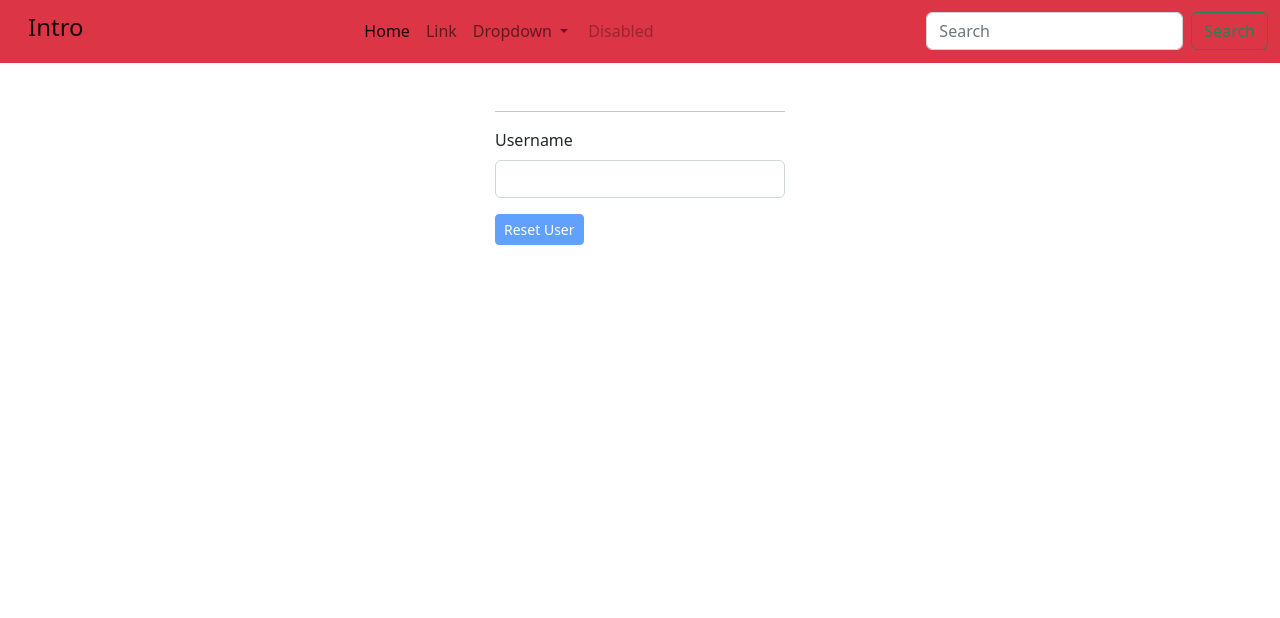
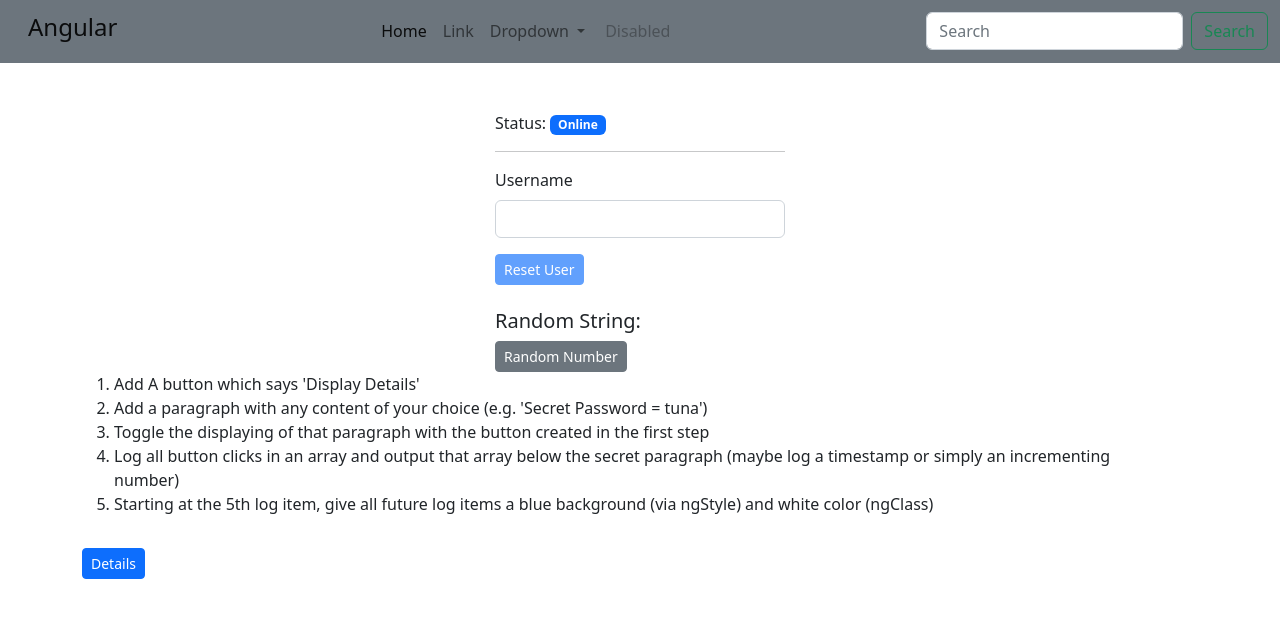
Before and after one commit to seyhavorn/angular-introduction, an Angular app: page / in a window 1280 px wide. Shown: the top 618 px of the page. Built offline with nearby package versions, Linux system fonts and the light colour scheme.

Commit message:
Update Menu

```diff
--- /dev/null
+++ b/src/app/Example/directive/directive.component.html
@@ -0,0 +1,27 @@
+<div class="container">
+  <div class="row">
+    <div class="col-xs-12">
+      <ol>
+        <li>Add A button which says 'Display Details'</li>
+        <li>Add a paragraph with any content of your choice (e.g. 'Secret Password = tuna')</li>
+        <li>Toggle the displaying of that paragraph with the button created in the first step</li>
+        <li>Log all button clicks in an array and output that array below the secret paragraph (maybe log a timestamp or
+          simply an incrementing number)
+        </li>
+        <li>Starting at the 5th log item, give all future log items a blue background (via ngStyle) and white color
+          (ngClass)
+        </li>
+
+      </ol>
+    </div>
+
+    <div class="col-xs-12">
+      <button class="btn btn-sm btn-primary mt-3" (click)="toggleDetail();">Details</button>
+      <div *ngIf="showSecret">Secret password == 'sdfsfsdfsdfsd'</div>
+      <div *ngFor="let logItem of logs; let i = index;">
+        index : ({{ i }})
+        <span class="my-3" [ngClass]="{'text-bg-danger px-1' : logItem > 5 }">{{ logItem }}</span>
+      </div>
+    </div>
+  </div>
+</div>
--- /dev/null
+++ b/src/app/Example/directive/directive.component.ts
@@ -0,0 +1,22 @@
+import {Component, OnInit} from '@angular/core';
+
+@Component({
+  selector: 'intro-directive',
+  templateUrl: './directive.component.html',
+  styleUrls: ['./directive.component.css']
+})
+export class DirectiveComponent implements OnInit {
+
+  showSecret: boolean = false;
+  logs: any[] = [];
+
+  ngOnInit() {
+    console.log('here directive component.');
+  }
+
+  toggleDetail() {
+    this.showSecret = !this.showSecret;
+    // this.logs.push(this.logs.length);
+    this.logs.push(new Date());
+  }
+}
--- a/src/app/app.component.html
+++ b/src/app/app.component.html
@@ -1,46 +1,3 @@
-<div class="container-fluid p-0 m-0">
-    <nav class="navbar navbar-expand-sm navbar-light text-white bg-danger">
-        <div class="container-fluid">
-            <a class="navbar-brand" href="#">
-                <h4>Intro</h4>
-            </a>
-            <button class="navbar-toggler" type="button" data-bs-toggle="collapse"
-                    data-bs-target="#navbarSupportedContent" aria-controls="navbarSupportedContent"
-                    aria-expanded="false" aria-label="Toggle navigation">
-                <span class="navbar-toggler-icon"></span>
-            </button>
-            <div class="collapse navbar-collapse" id="navbarSupportedContent">
-                <ul class="navbar-nav me-auto mb-2 mb-lg-0">
-                    <li class="nav-item">
-                        <a class="nav-link active" aria-current="page" href="#">Home</a>
-                    </li>
-                    <li class="nav-item">
-                        <a class="nav-link" href="#">Link</a>
-                    </li>
-                    <li class="nav-item dropdown">
-                        <a class="nav-link dropdown-toggle" href="#" id="navbarDropdown" role="button"
-                           data-bs-toggle="dropdown" aria-expanded="false">
-                            Dropdown
-                        </a>
-                        <ul class="dropdown-menu" aria-labelledby="navbarDropdown">
-                            <li><a class="dropdown-item" href="#">Action</a></li>
-                            <li><a class="dropdown-item" href="#">Another action</a></li>
-                            <li>
-                                <hr class="dropdown-divider">
-                            </li>
-                            <li><a class="dropdown-item" href="#">Something else here</a></li>
-                        </ul>
-                    </li>
-                    <li class="nav-item">
-                        <a class="nav-link disabled" href="#" tabindex="-1" aria-disabled="true">Disabled</a>
-                    </li>
-                </ul>
-                <form class="d-flex">
-                    <input class="form-control me-2" type="search" placeholder="Search" aria-label="Search">
-                    <button class="btn btn-outline-success" type="submit">Search</button>
-                </form>
-            </div>
-        </div>
-    </nav>
-    <intro-data-binding></intro-data-binding>
-</div>
+<intro-menu></intro-menu>
+<intro-data-binding></intro-data-binding>
+<intro-directive></intro-directive>
--- a/src/app/app.module.ts
+++ b/src/app/app.module.ts
@@ -7,13 +7,17 @@ import {HttpClientModule} from "@angular/common/http";
 import { MenuComponent } from './menu/menu.component';
 import { DataBindingComponent } from './data-binding/data-binding.component';
 import {FormsModule, ReactiveFormsModule} from "@angular/forms";
+import { ServerComponent } from './server/server.component';
+import { DirectiveComponent } from './Example/directive/directive.component';
 
 @NgModule({
   declarations: [
     AppComponent,
     FormComponent,
     MenuComponent,
-    DataBindingComponent
+    DataBindingComponent,
+    ServerComponent,
+    DirectiveComponent
   ],
   imports: [
     BrowserModule,
--- a/src/app/data-binding/data-binding.component.html
+++ b/src/app/data-binding/data-binding.component.html
@@ -1,5 +1,10 @@
 <div class="container-fluid mt-5">
   <div class="container w-25">
+    <div class="row">
+      <div class="col-md-12">
+        <span>Status: </span>
+        <span *ngIf="status == 'online'" [ngClass]="{'badge text-bg-primary' : status === 'online'}">Online</span>
+        <span *ngIf="status == 'offline'" class="badge text-bg-danger">Offline</span>
         <hr>
         <label class="form-label">Username</label>
         <input type="text" name="" id="" class="form-control" [(ngModel)]="username">
@@ -7,4 +12,14 @@
         <button class="btn btn-sm btn-primary float-end" [disabled]="username === ''" (click)="resetUser()">Reset User
         </button>
       </div>
+
+      <div class="col-md-12 mt-4">
+        <h5>Random String: <span class="text-danger fw-bolder">{{ random }}</span></h5>
+        <button class="btn btn-sm btn-secondary float-end" (click)="randomString()">Random Number</button>
       </div>
+
+    </div>
+  </div>
+
+
+</div>
--- a/src/app/data-binding/data-binding.component.ts
+++ b/src/app/data-binding/data-binding.component.ts
@@ -8,6 +8,12 @@ import {Component, OnInit} from '@angular/core';
 export class DataBindingComponent implements OnInit {
 
   username: string = '';
+  status: string = 'online';
+  random: number | undefined;
+
+  constructor() {
+    this.status = Math.random() > 0.5 ? 'online' : 'offline';
+  }
 
   ngOnInit() {
 
@@ -16,4 +22,8 @@ export class DataBindingComponent implements OnInit {
   resetUser() {
     this.username = '';
   }
+
+  randomString(): void {
+    this.random = Math.random();
+  }
 }
--- a/src/app/form/form.component.html
+++ b/src/app/form/form.component.html
@@ -21,9 +21,3 @@
         <button class="btn btn-sm btn-secondary float-end">Submit</button>
     </form>
 </div>
-
-<div class="container w-25">
-  <form action="">
-    <input type="text" class="form-control">
-  </form>
-</div>
--- a/src/app/menu/menu.component.html
+++ b/src/app/menu/menu.component.html
@@ -1,17 +1,45 @@
-<div class="container w-50 mt-5">
-    <form>
-        <div class="mb-3">
-            <label for="username" class="form-label">User Name</label>
-            <input type="text" class="form-control" id="username" placeholder="Username">
-        </div>
-        <div class="mb-3">
-            <label for="exampleFormControlInput1" class="form-label">Email address</label>
-            <input type="email" class="form-control" id="exampleFormControlInput1" placeholder="name@example.com">
-        </div>
-        <div class="mb-3">
-            <label for="exampleFormControlTextarea1" class="form-label">Example textarea</label>
-            <textarea class="form-control" id="exampleFormControlTextarea1" rows="3"></textarea>
-        </div>
-        <button class="btn btn-sm btn-secondary float-end">Submit</button>
-    </form>
+<div class="container-fluid p-0 m-0">
+  <nav class="navbar navbar-expand-sm navbar-light text-white bg-secondary">
+    <div class="container-fluid">
+      <a class="navbar-brand" href="#">
+        <h4>Angular</h4>
+      </a>
+      <button class="navbar-toggler" type="button" data-bs-toggle="collapse"
+              data-bs-target="#navbarSupportedContent" aria-controls="navbarSupportedContent"
+              aria-expanded="false" aria-label="Toggle navigation">
+        <span class="navbar-toggler-icon"></span>
+      </button>
+      <div class="collapse navbar-collapse" id="navbarSupportedContent">
+        <ul class="navbar-nav me-auto mb-2 mb-lg-0">
+          <li class="nav-item">
+            <a class="nav-link active" aria-current="page" href="#">Home</a>
+          </li>
+          <li class="nav-item">
+            <a class="nav-link" href="#">Link</a>
+          </li>
+          <li class="nav-item dropdown">
+            <a class="nav-link dropdown-toggle" href="#" id="navbarDropdown" role="button"
+               data-bs-toggle="dropdown" aria-expanded="false">
+              Dropdown
+            </a>
+            <ul class="dropdown-menu" aria-labelledby="navbarDropdown">
+              <li><a class="dropdown-item" href="#">Action</a></li>
+              <li><a class="dropdown-item" href="#">Another action</a></li>
+              <li>
+                <hr class="dropdown-divider">
+              </li>
+              <li><a class="dropdown-item" href="#">Something else here</a></li>
+            </ul>
+          </li>
+          <li class="nav-item">
+            <a class="nav-link disabled" href="#" tabindex="-1" aria-disabled="true">Disabled</a>
+          </li>
+        </ul>
+        <form class="d-flex">
+          <input class="form-control me-2" type="search" placeholder="Search" aria-label="Search">
+          <button class="btn btn-outline-success" type="submit">Search</button>
+        </form>
+      </div>
+    </div>
+  </nav>
 </div>
```
Also changed, not shown: src/app/server/server.component.ts (added, +10 -0 lines), src/app/Example/directive/directive.component.css (added), src/app/server/server.component.css (added), src/app/server/server.component.html (added). Lines whose indentation alone changed are shown as unchanged.
